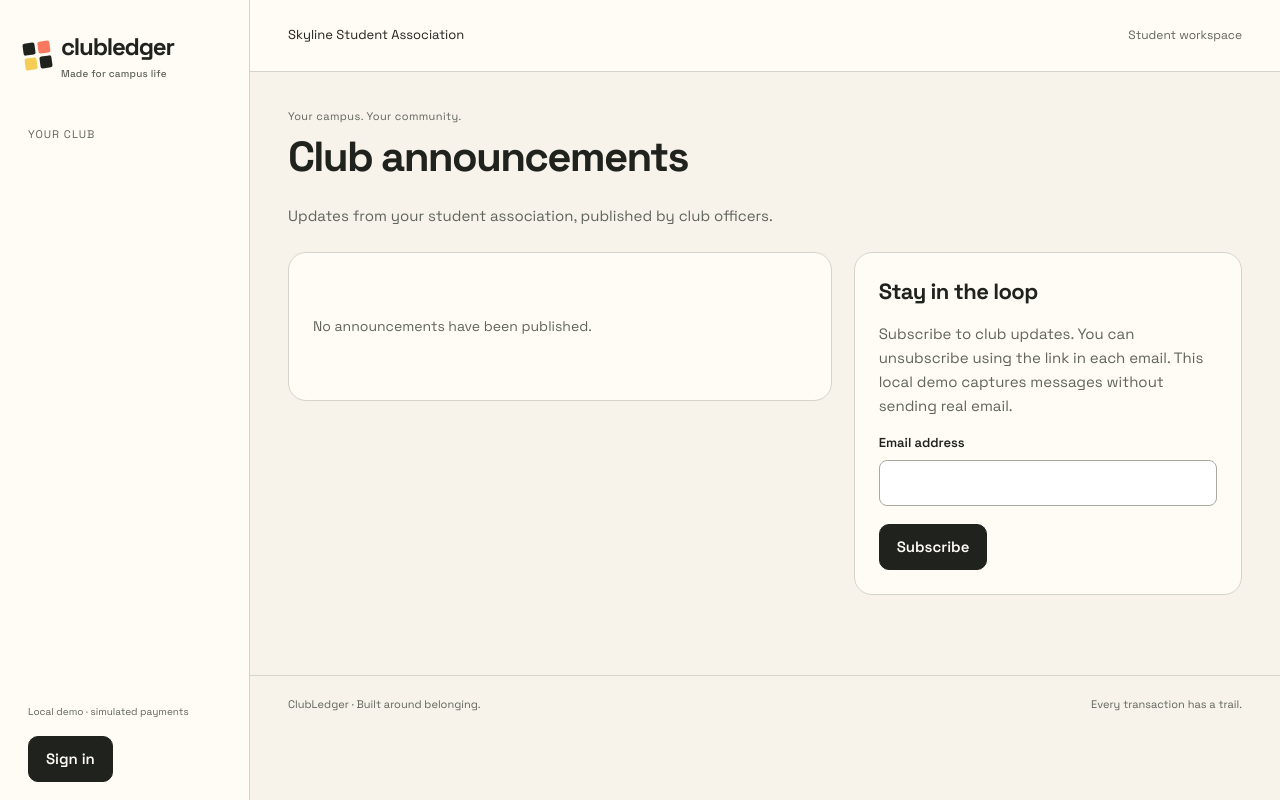
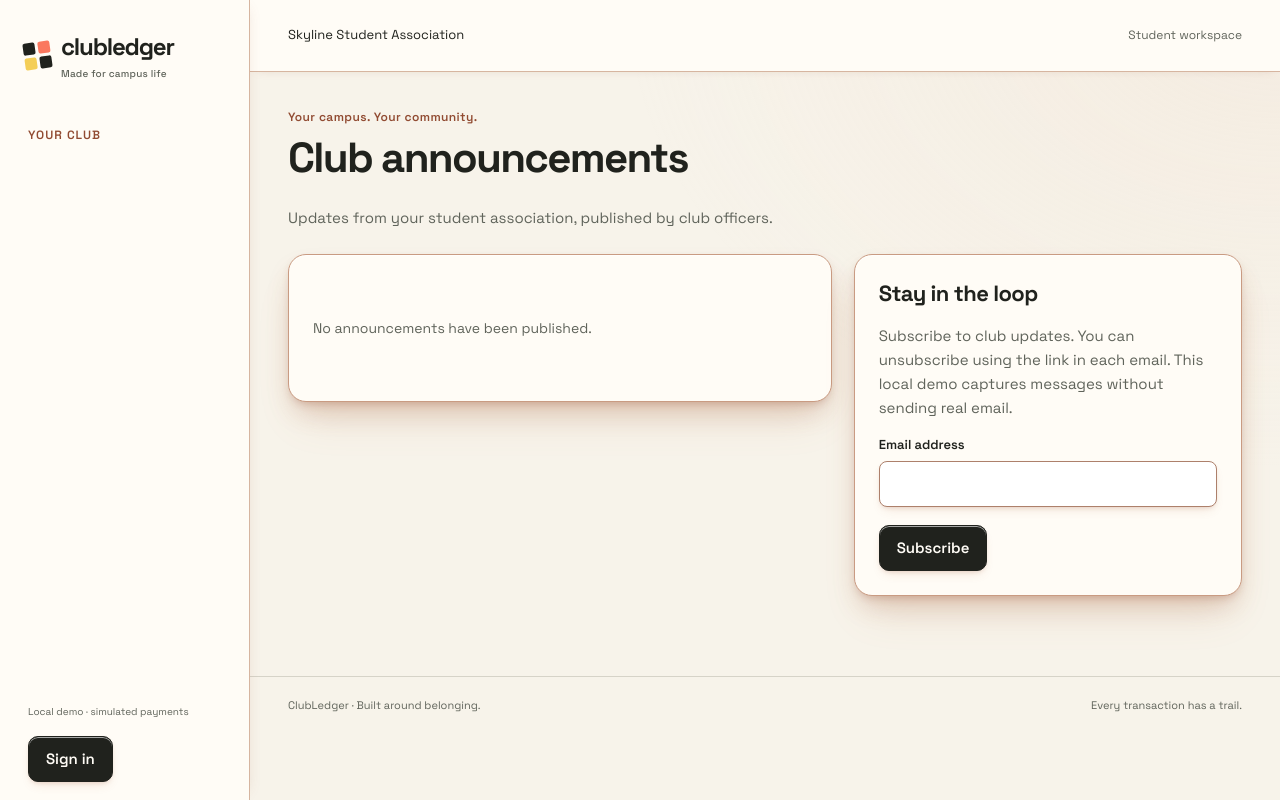
Before and after one commit to Kaustubh-Negi-01/clubledger, a Python web app: template frontend/templates/announcements.html in a window 1280 px wide. Run offline with Jinja, Linux system fonts and the light colour scheme; the template is opened without the code that fills it, so the values that code supplies are empty.

Commit message:
style: add terracotta accents and shared warm shadows

```diff
--- /dev/null
+++ b/frontend/static/warm-accents.css
@@ -0,0 +1,138 @@
+/* A restrained terracotta accent layer. Business states retain their own colours. */
+:root {
+    --terracotta: #914b32;
+    --terracotta-line: #c99b82;
+    --terracotta-soft: #f3e4d7;
+    --terracotta-shadow: #7a452011;
+}
+
+/* Keep the cream canvas; add a little warmth around the workspace edges. */
+body:not(.auth-screen) .workspace {
+    background: radial-gradient(ellipse at 100% 0%, #efdece55, transparent 45%), var(--canvas);
+}
+.sidebar { border-right-color: #d6b5a0; }
+.topbar { border-bottom-color: #d6b5a0; }
+.eyebrow, .nav-label { color: var(--terracotta); }
+.sidebar nav a:hover { background: #f3e4d7; }
+.sidebar nav a[aria-current] {
+    box-shadow: inset 3px 0 0 var(--terracotta);
+    background: linear-gradient(110deg,#f4ce56,#f6d779);
+}
+.sidebar nav a[aria-current] .nav-dot { background: var(--terracotta); border-color: var(--terracotta); }
+
+/* Shared cards gain definition without changing their layout or content. */
+.panel, .metric, .product-card, .hero-panel, .auth-panel, .task-card, .kanban-col {
+    border-color: var(--terracotta-line);
+    box-shadow: 0 5px 16px var(--terracotta-shadow), inset 0 1px 0 #ffffffab;
+}
+.section-head h2 { color: #793e2b; }
+.section-head h2::after {
+    content: "";
+    display: block;
+    width: 28px;
+    height: 3px;
+    border-radius: 4px;
+    margin-top: 9px;
+    background: #bd7853;
+}
+.section-head a { color: var(--terracotta); }
+.panel .row-item { border-top-color: #dec4b2; }
+.metric small { color: #7a4936; }
+.table-wrap { border-color: #c99b82; }
+th { background: #f1e7db; color: #714733; }
+td { border-bottom-color: #e1caba; }
+fieldset { border-color: #c99b82; }
+legend { color: #794632; }
+
+/* Primary buttons stay dark. Terracotta identifies secondary actions and focus. */
+.secondary:not(.danger), .quiet:not(.danger) { border-color: #b98266; }
+.secondary:not(.danger):hover, .quiet:not(.danger):hover { background: #f3e4d7; color: #703d2b; }
+:focus-visible { outline-color: #914b32; }
+input[type=checkbox], input[type=radio] { accent-color: #914b32; }
+input:not([type=hidden]):not([type=radio]):not([type=checkbox]):not([aria-invalid=true]),
+select:not([aria-invalid=true]), textarea:not([aria-invalid=true]) { border-color: #ad806b; }
+
+/* The yellow welcome card stays recognizable, with fine warm contour lines. */
+.campus-hero {
+    border-color: #b88b55;
+    background-color: #f7df8d;
+    background-image:
+        radial-gradient(circle at 98% 8%, transparent 0 90px, #a85d3520 91px 92px, transparent 93px 118px, #a85d3514 119px 120px, transparent 121px),
+        linear-gradient(115deg,#f7df8d,#f8df92 65%,#f4d49b);
+    box-shadow: 0 7px 18px #7a452012, inset 0 1px 0 #fff7d4;
+}
+.hero-tag { color: #734027; border-color: #aa784c; background: #ffefbd60; }
+.lead .pill { background: #efdfd0; color: #76482f; border: 1px solid #d7b49a; }
+
+/* Carry the accent into the new inbox; preserve its sage and yellow status cues. */
+.notification-inbox { border-color: #d5ae94; box-shadow: inset 0 1px 0 #fff,0 12px 28px #7a452014; }
+.notification-inbox-header .notification-eyebrow, .notification-dropdown-heading .notification-eyebrow { color: #914b32; }
+.notification-dropdown { border-color: #e0bea7; }
+.notification-card, .notification-preview { border-color: #e4cdbb; }
+.notification-card-actions a { color: #8b4b32; text-decoration-color: #bc896c; }
+.notification-card-actions button.secondary { border-color: #c39980; }
+.notification-menu > summary { box-shadow: inset 0 -2px 3px #8b856519,0 3px 7px #7a452015,0 0 0 1px #c59a7d; }
+.notification-menu summary:focus-visible, .notification-preview:focus-visible, .notification-all:focus-visible { outline-color: #914b32; }
+.product-card h3 a { color: #89482f; text-decoration-color: #bd9075; }
+
+/* A small increase in emphasis, keeping the warm accent understated. */
+.eyebrow, .nav-label { font-size: 12px; font-weight: 600; }
+.section-head h2 { font-size: 24px; font-weight: 700; }
+.section-head a { font-size: 13px; font-weight: 600; }
+.metric small { font-size: 13px; font-weight: 600; }
+th, legend { font-weight: 700; }
+.hero-tag, .lead .pill { font-size: 12px; font-weight: 600; }
+.product-card h3 a { font-size: 18px; font-weight: 700; }
+.notification-inbox-header .notification-eyebrow,
+.notification-dropdown-heading .notification-eyebrow { font-size: .7rem; font-weight: 700; }
+.notification-card-actions a { font-size: .87rem; font-weight: 700; }
+
+/* Half a pixel more definition on the borders that use the warm palette. */
+.panel, .metric, .product-card, .hero-panel, .auth-panel, .task-card,
+.kanban-col, .table-wrap, fieldset, .campus-hero, .hero-tag, .lead .pill,
+.notification-inbox, .notification-dropdown, .notification-card,
+.notification-preview, .secondary:not(.danger), .quiet:not(.danger),
+input:not([type=hidden]):not([type=radio]):not([type=checkbox]):not([aria-invalid=true]),
+select:not([aria-invalid=true]), textarea:not([aria-invalid=true]) { border-width: 1.5px; }
+.sidebar { border-right-width: 1.5px; }
+.topbar { border-bottom-width: 1.5px; }
+.panel .row-item { border-top-width: 1.5px; }
+td { border-bottom-width: 1.5px; }
+
+/* Only the four dashboard panels: layered warm shadows fade into the cream canvas. */
+.dashboard-grid > .panel {
+    box-shadow:
+        inset 0 1px 0 #ffffffb3,
+        0 4px 9px -3px #914b324a,
+        0 14px 27px -7px #a85e3945,
+        0 26px 44px -14px #b97e5433;
+}
+
+/* Shared warm depth: full shadow for surfaces, a compact shadow for controls.
+   Table row dividers and ticket perforations stay flat so the content stays clear. */
+:root {
+    --warm-surface-shadow: inset 0 1px 0 #ffffffb3,
+        0 4px 9px -3px #914b324a,
+        0 14px 27px -7px #a85e3945,
+        0 26px 44px -14px #b97e5433;
+    --warm-compact-shadow: inset 0 1px 0 #ffffff99,
+        0 2px 5px -2px #914b3238,
+        0 6px 12px -5px #a85e3930;
+}
+.panel, .dashboard-grid > .panel, .metric, .product-card, .event-card,
+.hero-panel, .auth-panel, .kanban-col, .campus-hero,
+.notification-inbox, .notification-dropdown,
+.event-poster, .event-booking-panel, .admission-pass, .ticket-checkout {
+    box-shadow: var(--warm-surface-shadow);
+}
+.task-card, .table-wrap, fieldset, .notification-card, .notification-preview {
+    box-shadow: var(--warm-compact-shadow);
+}
+button, .button, input[type=submit], .secondary, .quiet,
+.hero-tag, .lead .pill, .notification-menu > summary,
+input:not([type=hidden]):not([type=radio]):not([type=checkbox]), select, textarea {
+    box-shadow: var(--warm-compact-shadow);
+}
+.topbar { box-shadow: 0 4px 10px -7px #914b3238; }
+.sidebar { box-shadow: 5px 0 14px -10px #914b3238; }
+@media print { * { box-shadow: none !important; } }
--- a/frontend/templates/base.html
+++ b/frontend/templates/base.html
@@ -18,6 +18,7 @@
         {% if request.url.path in ['/auth/login', '/auth/register'] %}
             <link rel="stylesheet" href="/static/auth.css?v=2">
         {% endif %}
+        <link rel="stylesheet" href="/static/warm-accents.css?v=5">
     </head>
     {# Authentication has a centered entry screen; signed-in pages keep navigation. #}
     {% set auth_page = request.url.path in ['/auth/login', '/auth/register'] %}
```
